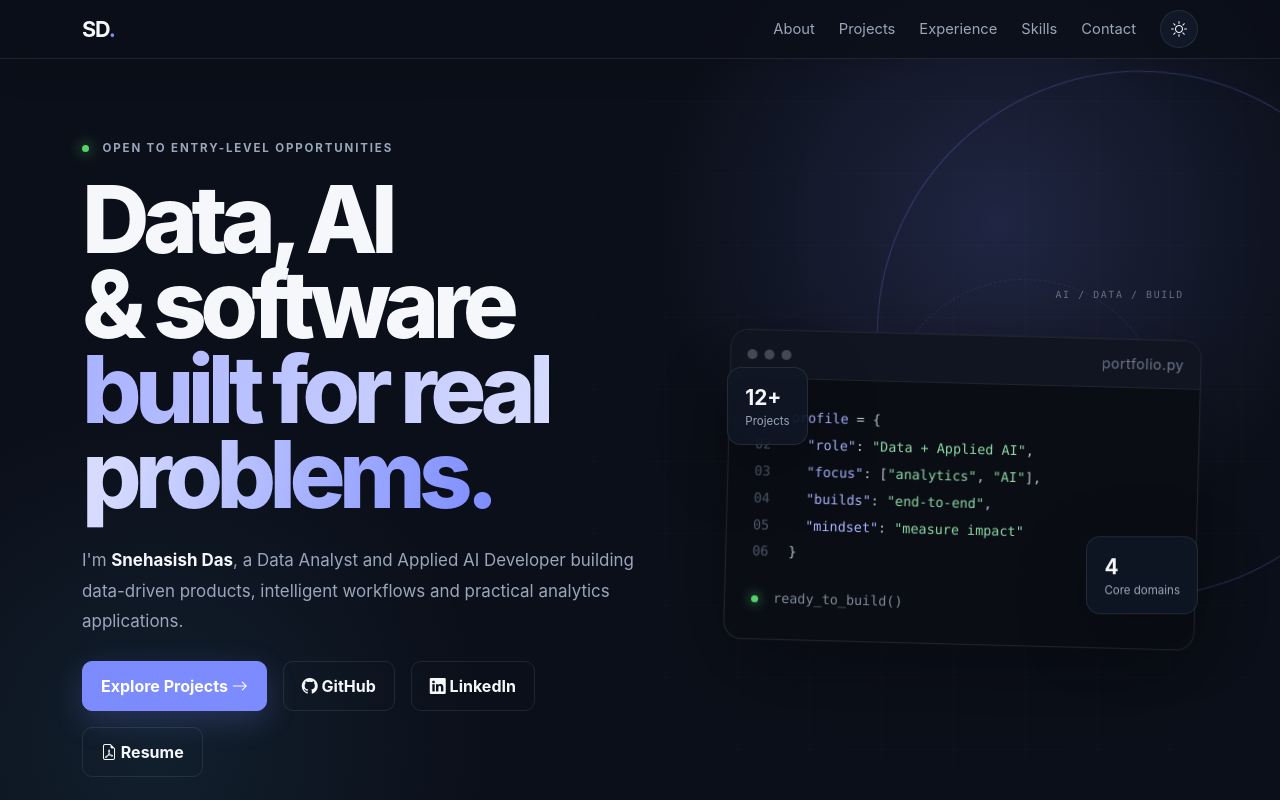
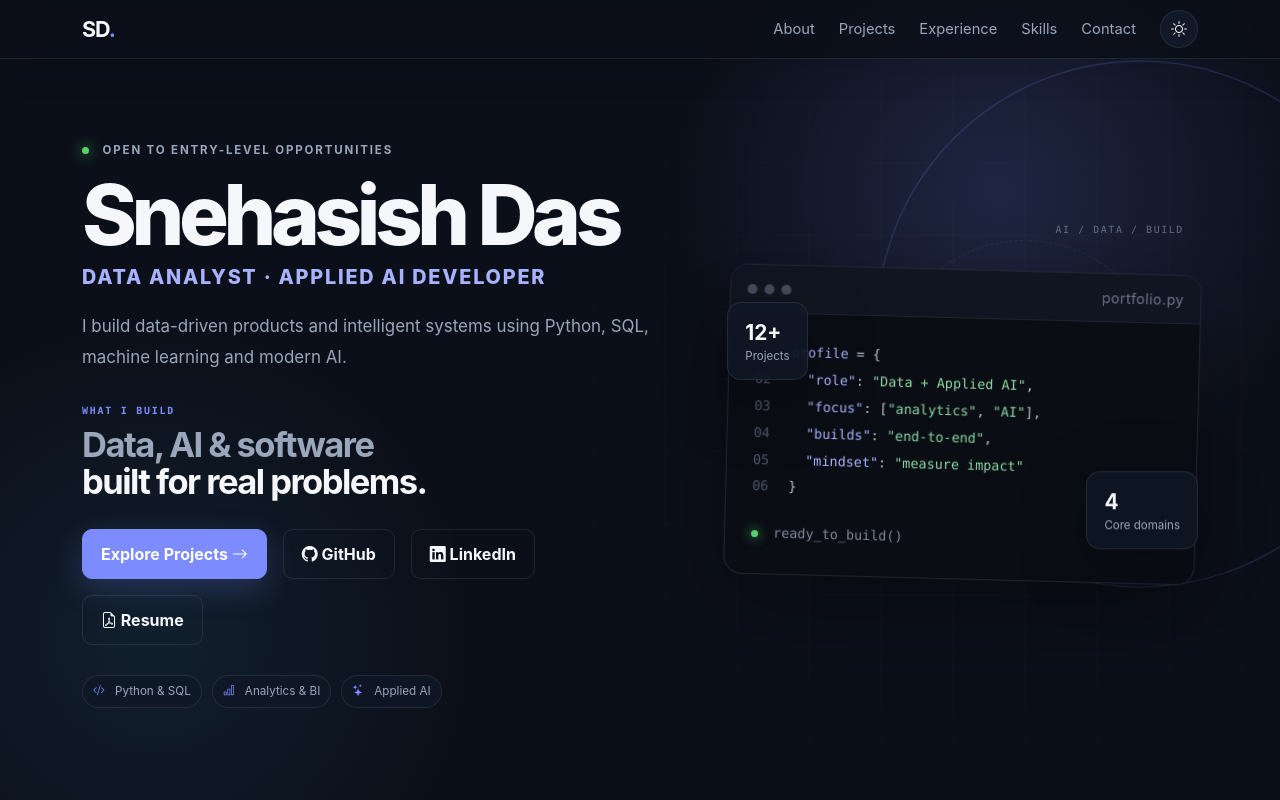
Before and after one commit to Unknowncoder3/Portfolio, a React (Vite) app: page / in a window 1280 px wide. Shown: the top 800 px of the page. Built offline with nearby package versions, Linux system fonts and the light colour scheme.

Commit message:
Refocus hero on name and designation

```diff
--- a/public/hero-polish.css
+++ b/public/hero-polish.css
@@ -21,10 +21,7 @@
 }
 .hero-lead { max-width: 650px; font-size: 1.06rem; }
 .hero-lead strong { color: var(--text); }
-.hero-meta {
-  gap: 10px;
-  margin-top: 30px;
-}
+.hero-meta { gap: 10px; margin-top: 30px; }
 .hero-meta span {
   border: 1px solid var(--line);
   background: color-mix(in srgb, var(--surface) 70%, transparent);
@@ -52,15 +49,82 @@
   backdrop-filter: blur(14px);
   background: color-mix(in srgb, var(--surface) 82%, transparent);
 }
-.btn-primary-custom {
-  box-shadow: 0 10px 30px color-mix(in srgb, var(--accent) 22%, transparent);
+.btn-primary-custom { box-shadow: 0 10px 30px color-mix(in srgb, var(--accent) 22%, transparent); }
+
+/* Recruiter-first hero hierarchy: identity before brand statement. */
+.hero-copy {
+  display: flex;
+  flex-direction: column;
 }
+.hero-copy .eyebrow { order: 1; }
+.hero-copy .hero-lead { order: 2; }
+.hero-copy h1 { order: 3; }
+.hero-copy > .d-flex { order: 4; }
+.hero-copy .hero-meta { order: 5; }
+
+.hero-copy .hero-lead {
+  font-size: 0;
+  line-height: 1;
+  margin: 18px 0 0;
+  max-width: none;
+}
+.hero-copy .hero-lead strong {
+  display: block;
+  font-size: clamp(3.2rem, 6.5vw, 6rem);
+  line-height: .92;
+  letter-spacing: -.065em;
+  font-weight: 850;
+  color: var(--text);
+}
+.hero-copy .hero-lead strong::after {
+  content: "DATA ANALYST  ·  APPLIED AI DEVELOPER";
+  display: block;
+  margin-top: 12px;
+  color: var(--accent-2);
+  font-size: clamp(1rem, 1.55vw, 1.35rem);
+  line-height: 1.2;
+  letter-spacing: .09em;
+  font-weight: 800;
+}
+.hero-copy .hero-lead::after {
+  content: "I build data-driven products and intelligent systems using Python, SQL, machine learning and modern AI.";
+  display: block;
+  max-width: 650px;
+  margin-top: 22px;
+  color: var(--muted);
+  font-size: 1.06rem;
+  line-height: 1.8;
+}
+.hero-copy h1 {
+  margin: 34px 0 0;
+  font-size: clamp(1.55rem, 2.7vw, 2.45rem);
+  line-height: 1.08;
+  letter-spacing: -.045em;
+  font-weight: 750;
+  color: var(--muted);
+}
+.hero-copy h1::before {
+  content: "WHAT I BUILD";
+  display: block;
+  margin-bottom: 9px;
+  color: var(--accent);
+  font-family: "SFMono-Regular", Consolas, monospace;
+  font-size: .62rem;
+  letter-spacing: .18em;
+  font-weight: 800;
+}
+.hero-copy h1 em { color: var(--text); background: none; -webkit-text-fill-color: initial; }
+.hero-copy > .d-flex { margin-top: 28px !important; }
+
 @media (max-width: 991px) {
-  .hero-copy h1 { font-size: clamp(3.2rem, 11vw, 5.5rem); }
+  .hero-copy h1 { font-size: clamp(1.55rem, 4vw, 2.2rem); }
   .hero-panel::before { display:none; }
 }
 @media (max-width: 575px) {
-  .hero-copy h1 { font-size: 3.1rem; }
+  .hero-copy .hero-lead strong { font-size: 3.15rem; }
+  .hero-copy .hero-lead strong::after { font-size: .84rem; letter-spacing: .065em; }
+  .hero-copy .hero-lead::after { font-size: .94rem; line-height: 1.65; }
+  .hero-copy h1 { font-size: 1.35rem; margin-top: 27px; }
   .hero-copy .d-flex { gap: 8px !important; }
   .hero-copy .btn { padding: 10px 13px; font-size: .78rem; }
   .hero-meta span { font-size: .67rem; }
```
